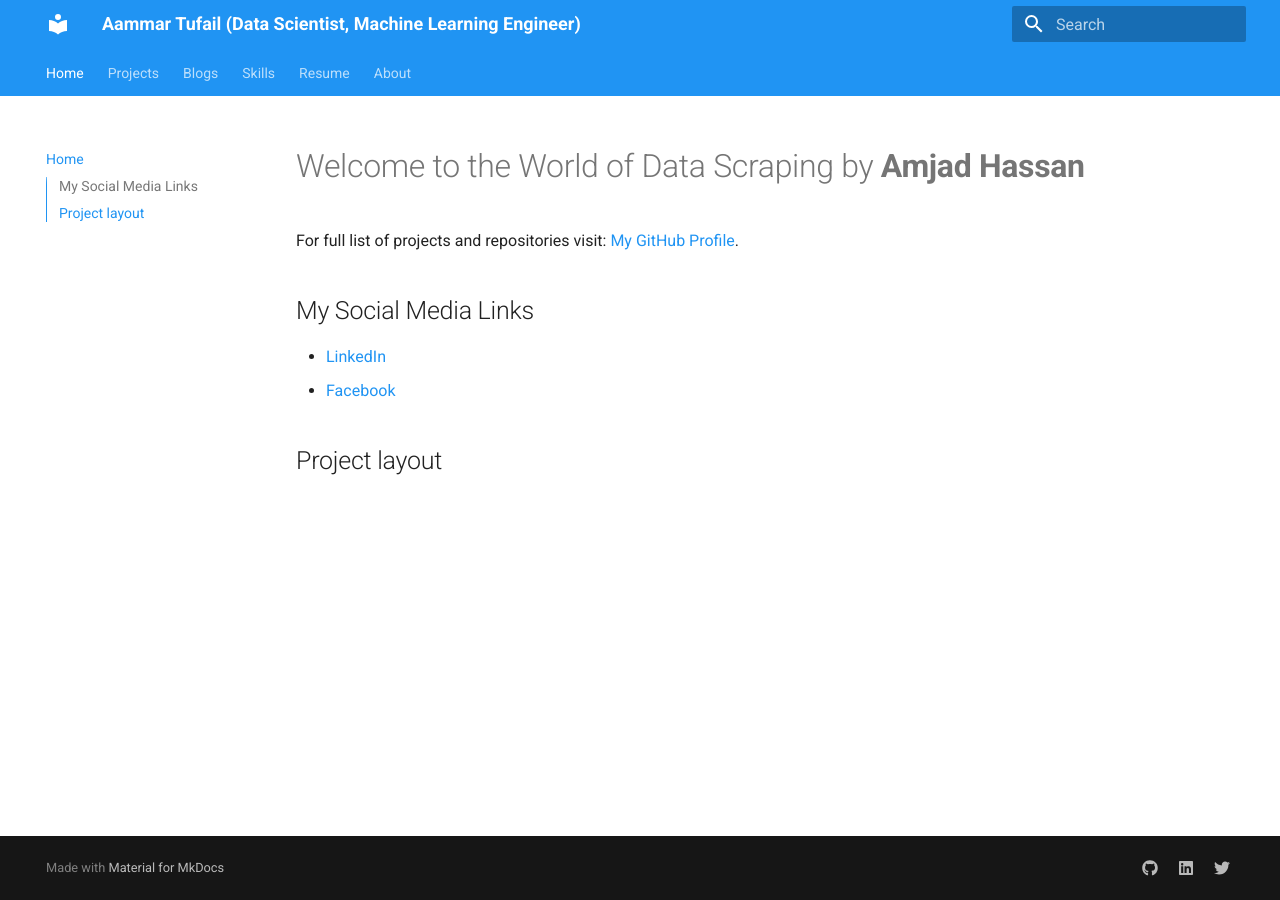
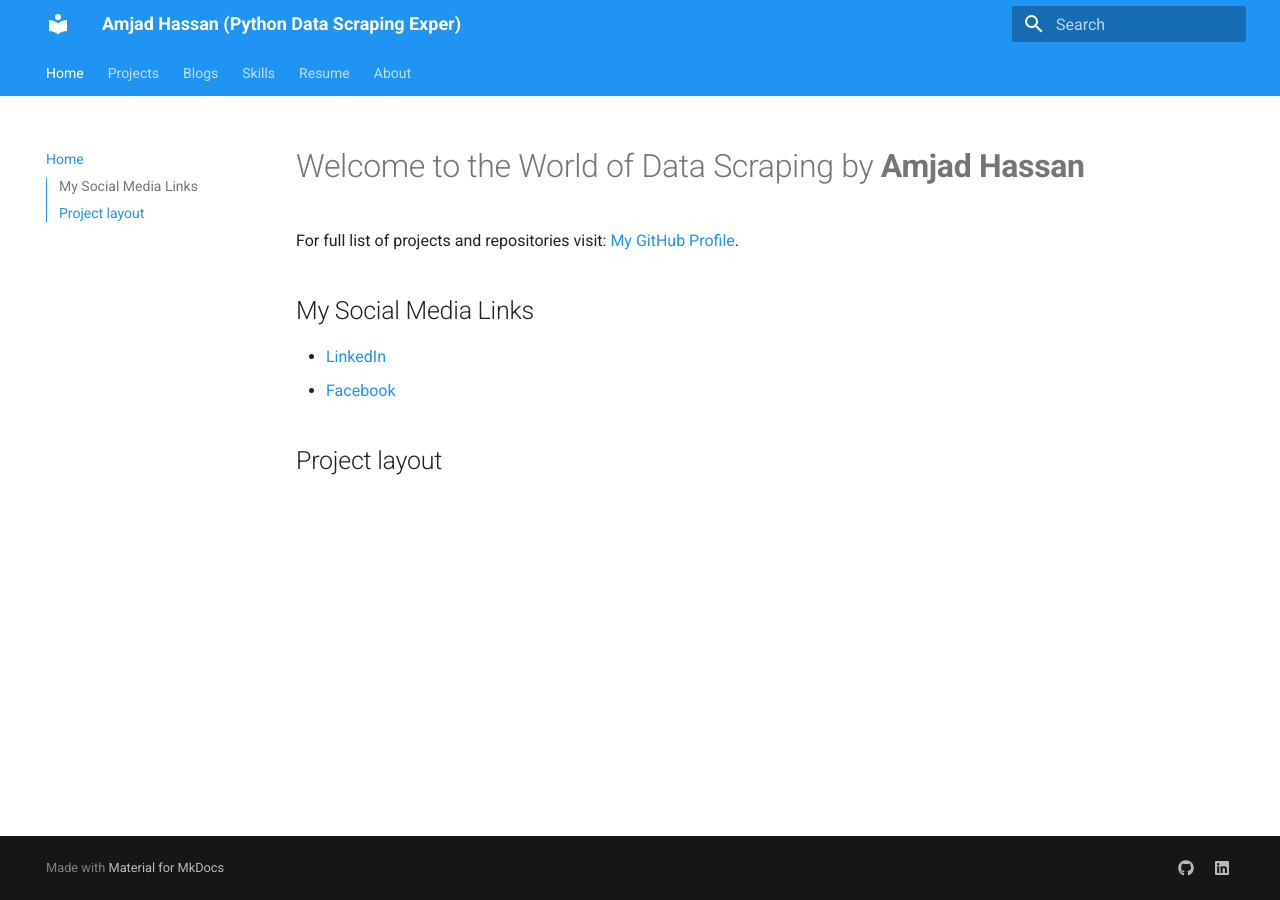
Before and after one commit to ah0890/mywsportfolio, an MkDocs documentation site: the page built from docs/index.md, in a window 1280 px wide. Built offline with MkDocs 1.6.1 and Material for MkDocs 9.7.7, drawn with Linux system fonts in a browser that asks for light colours.

Commit message:
Website added.

```diff
--- a/mkdocs.yml
+++ b/mkdocs.yml
@@ -1,6 +1,6 @@
-site_name: Aammar Tufail (Data Scientist, Machine Learning Engineer)
+site_name: Amjad Hassan (Python Data Scraping Exper)
 site_description: A collection of my projects
-site_author: Dr. Aammar Tufail
+site_author: Amjad Hassan
 
 theme:
   name: material
@@ -60,14 +60,12 @@ plugins:
 extra:
   social:
     - icon: fontawesome/brands/github
-      link: https://github.com/aammartufail
+      link: https://github.com/ahaulakh0890
     - icon: fontawesome/brands/linkedin
-      link: https://linkedin.com/in/aammar-tufail
-    - icon: fontawesome/brands/twitter
-      link: https://twitter.com/aammar_tufail
+      link: https://www.linkedin.com/in/ahaulakh/
 
 # Optional GitHub repo integration (uncomment when needed)
-# repo_url: https://github.com/aammartufail/portfolio
+# repo_url: https://github.com/ahaulakh0890/portfolio
 # repo_name: GitHub
 # edit_uri: edit/main/docs/
 
```
